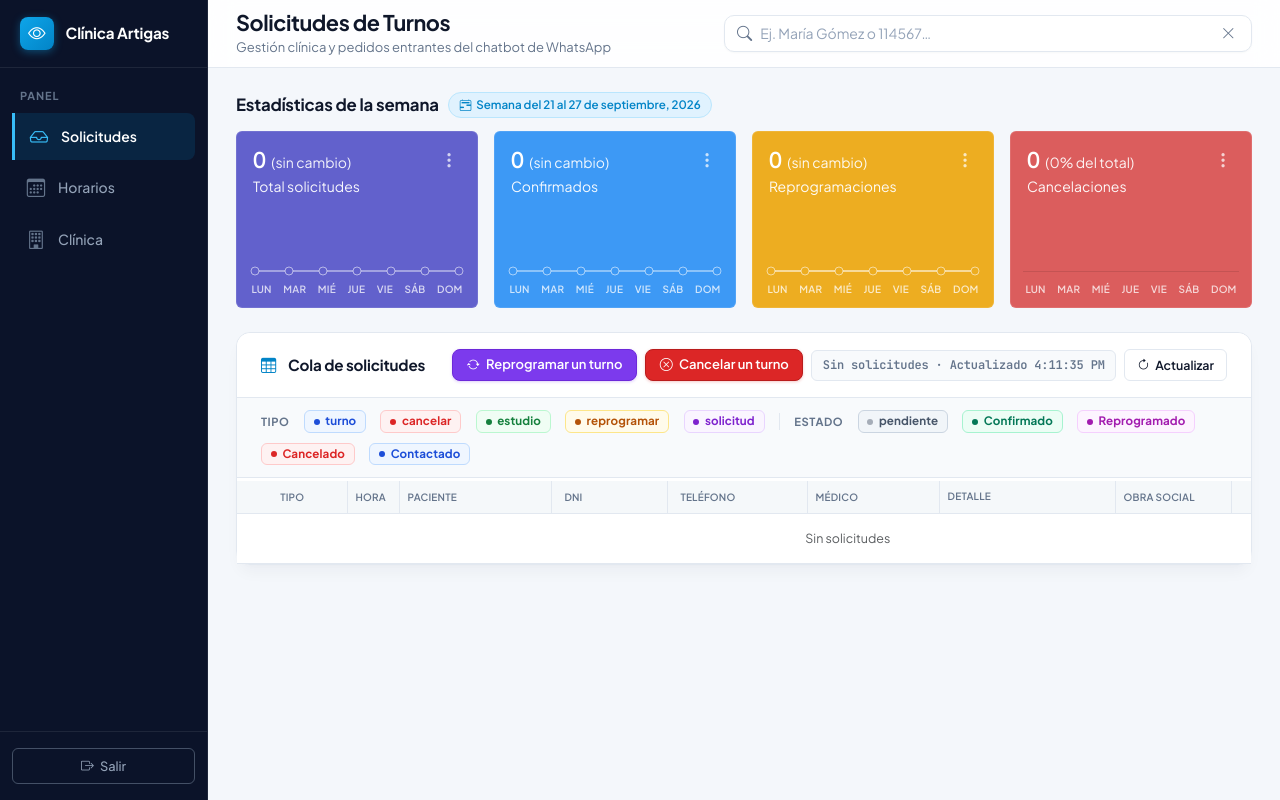
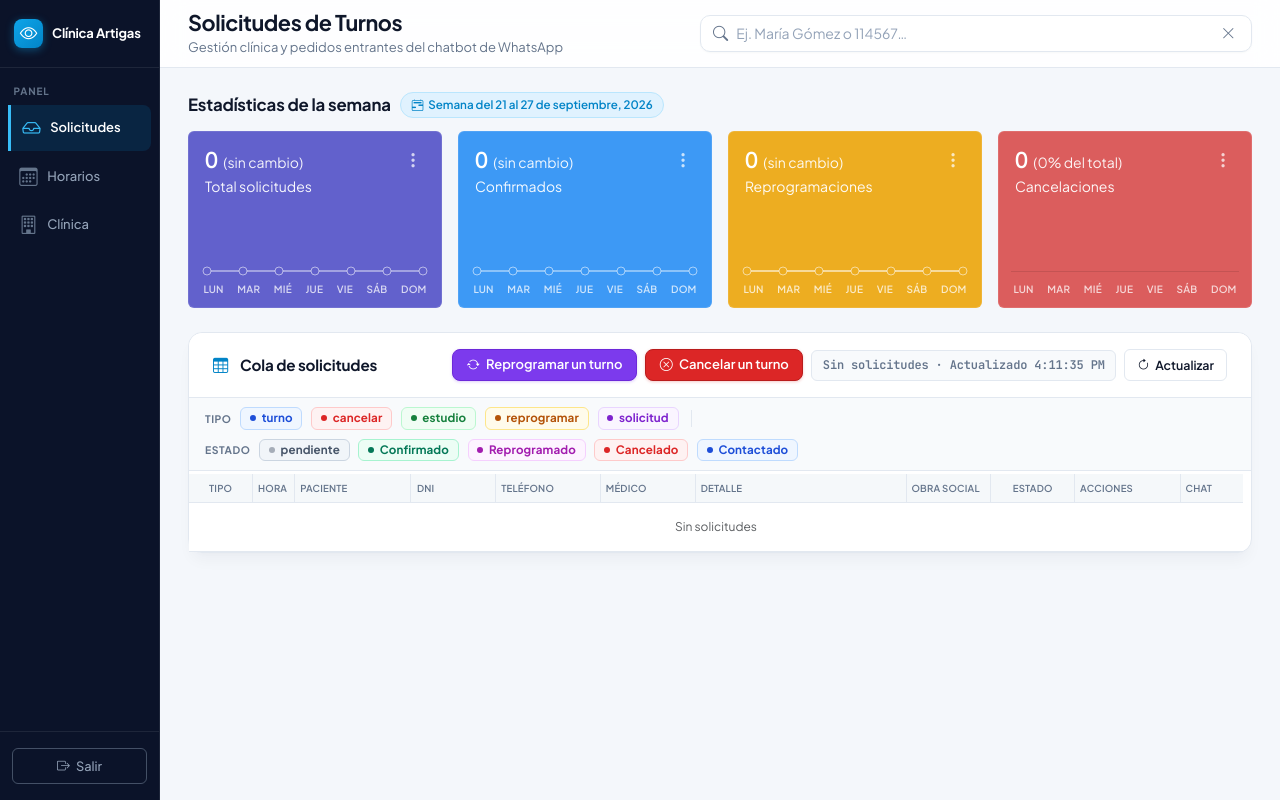
Before and after one commit to VesselVI/Chatbot__Artigas_n8n, a FastAPI app: page / in a window 1280 px wide. Run offline with FastAPI, Linux system fonts and the light colour scheme; the visitor is signed in with stand-in values (Sample User, id 1); data comes from the database, SQL or seed files in the repository; data that the repository does not hold is empty.

Commit message:
Tighten solicitudes layout so Acciones stay on-screen without scroll.
Narrow the sidebar and switch the table to percentage columns with clamped detalle.

Co-authored-by: Cursor <cursoragent@cursor.com>

```diff
--- a/dashboard/templates/index.html
+++ b/dashboard/templates/index.html
@@ -40,7 +40,7 @@
       --danger: #dc2626;
       --warn: #b45309;
       --ok: #047857;
-      --sidebar-width: 13rem;
+      --sidebar-width: 10rem;
       --header-h: 4.25rem;
       --ease-out: cubic-bezier(0.23, 1, 0.32, 1);
       --press: 140ms;
@@ -100,11 +100,11 @@
       height: var(--header-h);
       display: flex;
       align-items: center;
-      gap: 0.75rem;
-      padding: 0 1.25rem;
+      gap: 0.55rem;
+      padding: 0 0.85rem;
       color: #fff;
       font-weight: 700;
-      font-size: 0.95rem;
+      font-size: 0.8125rem;
       letter-spacing: -0.01em;
       border-bottom: 1px solid rgba(255, 255, 255, 0.08);
       text-decoration: none;
@@ -114,8 +114,8 @@
       box-shadow: inset 0 0 0 2px var(--accent);
     }
     .pc-sidebar .logo-mark {
-      width: 2.1rem;
-      height: 2.1rem;
+      width: 1.85rem;
+      height: 1.85rem;
       border-radius: 8px;
       background: linear-gradient(135deg, #0ea5e9, #0284c7);
       display: grid;
@@ -126,8 +126,8 @@
       box-shadow: 0 2px 8px rgba(14, 165, 233, 0.4);
     }
     .pc-sidebar .caption {
-      padding: 1.25rem 1.25rem 0.5rem;
-      font-size: 0.6875rem;
+      padding: 1rem 0.85rem 0.4rem;
+      font-size: 0.625rem;
       letter-spacing: 0.08em;
       text-transform: uppercase;
       color: var(--sidebar-caption);
@@ -135,19 +135,19 @@
     }
     .pc-sidebar .nav {
       flex: 1;
-      padding: 0 0.75rem;
+      padding: 0 0.5rem;
       display: flex;
       flex-direction: column;
-      gap: 0.25rem;
+      gap: 0.2rem;
     }
     .pc-sidebar .nav-link {
       display: flex;
       align-items: center;
-      gap: 0.75rem;
-      padding: 0.625rem 0.875rem;
+      gap: 0.55rem;
+      padding: 0.55rem 0.65rem;
       border-radius: 8px;
       color: var(--sidebar-text);
-      font-size: 0.875rem;
+      font-size: 0.8125rem;
       font-weight: 500;
       border: 0;
       background: transparent;
@@ -582,16 +582,22 @@
       display: flex;
       flex-wrap: wrap;
       align-items: center;
-      gap: 0.6rem 0.9rem;
-      padding: 0.75rem 1.5rem;
+      gap: 0.55rem 0.75rem;
+      padding: 0.55rem 1rem;
       background: #f8fafc;
       border-bottom: 1px solid var(--border);
-      font-size: 0.775rem;
+      font-size: 0.75rem;
       color: var(--muted);
+    }
+    .legend-group {
+      display: inline-flex;
+      flex-wrap: wrap;
+      align-items: center;
+      gap: 0.45rem 0.55rem;
     }
     .legend-label {
       font-weight: 700;
-      font-size: 0.7rem;
+      font-size: 0.65rem;
       text-transform: uppercase;
       letter-spacing: 0.05em;
       color: var(--muted);
@@ -600,6 +606,7 @@
       width: 1px;
       height: 1.1rem;
       background: var(--border);
+      flex-shrink: 0;
     }
 
     /* —— Badges —— */
@@ -748,22 +755,21 @@
 
     /* —— Table —— */
     .solicitudes-scroll {
-      overflow-x: auto;
+      overflow-x: hidden;
       overflow-y: visible;
       max-width: 100%;
       min-width: 0;
-      /* Room for hover tips above the first row and past the Chat column */
       padding-top: 0.15rem;
-      padding-right: 1.35rem;
+      padding-right: 0.5rem;
     }
     .solicitudes-table {
       width: 100%;
-      min-width: 68rem;
+      min-width: 0;
       margin: 0;
       border-collapse: separate;
       border-spacing: 0;
       table-layout: fixed;
-      font-size: 0.78rem;
+      font-size: 0.75rem;
     }
     .solicitudes-table thead th {
       position: sticky;
@@ -772,10 +778,10 @@
       background: #f5f8fa;
       color: var(--muted);
       font-weight: 600;
-      font-size: 0.625rem;
+      font-size: 0.6rem;
       letter-spacing: 0.02em;
       text-transform: uppercase;
-      padding: 0.55rem 0.45rem;
+      padding: 0.45rem 0.3rem;
       border-bottom: 1px solid var(--border);
       white-space: nowrap;
       text-align: left;
@@ -785,7 +791,7 @@
       border-left: 1px solid var(--border-soft);
     }
     .solicitudes-table tbody td {
-      padding: 0.5rem 0.45rem;
+      padding: 0.4rem 0.3rem;
       vertical-align: middle;
       border-bottom: 1px solid var(--border-soft);
       color: var(--ink);
@@ -796,9 +802,11 @@
     }
     .solicitudes-table tbody td.col-acciones,
     .solicitudes-table tbody td.col-chat,
-    .solicitudes-table tbody td.col-detalle,
     .solicitudes-table tbody td.col-estado {
       overflow: visible;
+    }
+    .solicitudes-table tbody td.col-detalle {
+      overflow: hidden;
     }
     @media (hover: hover) and (pointer: fine) {
       .solicitudes-table tbody tr.solicitud-row:hover td {
@@ -829,19 +837,19 @@
       font-variant-numeric: tabular-nums;
     }
 
-    /* Fixed rem widths on badge/action cols so leftover % does not inflate them.
-       Paciente keeps a floor so it cannot be crushed to 0 (names vanishing). */
-    .solicitudes-table col.c-tipo { width: 6.9rem; }
-    .solicitudes-table col.c-hora { width: 3.25rem; }
-    .solicitudes-table col.c-paciente { width: 9.5rem; }
-    .solicitudes-table col.c-dni { width: 7.25rem; }
-    .solicitudes-table col.c-tel { width: 8.75rem; }
-    .solicitudes-table col.c-medico { width: 8.25rem; }
-    .solicitudes-table col.c-detalle { width: 11rem; }
-    .solicitudes-table col.c-obra { width: 7.25rem; }
-    .solicitudes-table col.c-estado { width: 6.35rem; }
-    .solicitudes-table col.c-acciones { width: 4.75rem; }
-    .solicitudes-table col.c-chat { width: 3.1rem; }
+    /* % widths sum to 100% so the table fits the pane without horizontal scroll.
+       Detalle flexes; Acciones/Chat stay visible. */
+    .solicitudes-table col.c-tipo { width: 6%; }
+    .solicitudes-table col.c-hora { width: 4%; }
+    .solicitudes-table col.c-paciente { width: 11%; }
+    .solicitudes-table col.c-dni { width: 8%; }
+    .solicitudes-table col.c-tel { width: 10%; }
+    .solicitudes-table col.c-medico { width: 9%; }
+    .solicitudes-table col.c-detalle { width: 20%; }
+    .solicitudes-table col.c-obra { width: 8%; }
+    .solicitudes-table col.c-estado { width: 8%; }
+    .solicitudes-table col.c-acciones { width: 10%; }
+    .solicitudes-table col.c-chat { width: 6%; }
 
     .col-tipo,
     .col-estado {
@@ -854,15 +862,15 @@
     .solicitudes-table thead th.col-estado,
     .solicitudes-table tbody td.col-tipo,
     .solicitudes-table tbody td.col-estado {
-      padding: 0.35rem 0.2rem;
+      padding: 0.3rem 0.15rem;
       text-align: center;
     }
     .solicitudes-table thead th.col-dni,
     .solicitudes-table thead th.col-tel,
     .solicitudes-table tbody td.col-dni,
     .solicitudes-table tbody td.col-tel {
-      padding-left: 0.75rem;
-      padding-right: 0.75rem;
+      padding-left: 0.35rem;
+      padding-right: 0.35rem;
     }
     .col-hora { text-align: left; }
     .col-acciones {
@@ -877,26 +885,35 @@
     }
     .col-paciente,
     .col-medico,
-    .col-obra {
+    .col-obra,
+    .col-tel,
+    .col-dni {
       overflow: hidden;
       text-overflow: ellipsis;
       white-space: nowrap;
     }
     .col-paciente {
-      min-width: 7.5rem;
       font-weight: 700;
     }
     .col-detalle {
       white-space: normal;
-      overflow: visible;
+      overflow: hidden;
+      vertical-align: middle;
+    }
+    .col-detalle .detalle-clamp {
+      display: -webkit-box;
+      -webkit-box-orient: vertical;
+      -webkit-line-clamp: 2;
+      line-clamp: 2;
+      overflow: hidden;
       word-break: break-word;
-      line-height: 1.35;
-      vertical-align: middle;
+      line-height: 1.3;
+      max-height: 2.6em;
     }
 
     .cell-mono {
       font-family: var(--font-mono);
-      font-size: 0.775rem;
+      font-size: 0.7rem;
       font-weight: 500;
       font-variant-numeric: tabular-nums;
       color: #334155;
@@ -1888,19 +1905,23 @@
             </div>
           </div>
           <div class="legend-bar" aria-label="Leyenda de etiquetas">
+            <span class="legend-group">
               <span class="legend-label">Tipo</span>
               <span class="badge-tipo badge-turno">turno</span>
               <span class="badge-tipo badge-cancelar">cancelar</span>
               <span class="badge-tipo badge-estudio">estudio</span>
               <span class="badge-tipo badge-reprogramar">reprogramar</span>
               <span class="badge-tipo badge-solicitud">solicitud</span>
+            </span>
             <span class="legend-sep" aria-hidden="true"></span>
+            <span class="legend-group">
               <span class="legend-label">Estado</span>
               <span class="badge-estado badge-pendiente">pendiente</span>
               <span class="badge-estado badge-confirmado">Confirmado</span>
               <span class="badge-estado badge-estado-reprogramado">Reprogramado</span>
               <span class="badge-estado badge-cancelado">Cancelado</span>
               <span class="badge-estado badge-contactado">Contactado</span>
+            </span>
           </div>
           <div class="solicitudes-scroll" tabindex="0" aria-label="Tabla de solicitudes">
             <table class="solicitudes-table">
@@ -2570,7 +2591,7 @@
               <td class="col-dni cell-mono">${escapeHtml(b.dni || '-')}</td>
               <td class="col-tel cell-mono">${escapeHtml(tel)}</td>
               <td class="col-medico">${escapeHtml(b.medico)}</td>
-              <td class="col-detalle">${detalleCell(b)}</td>
+              <td class="col-detalle"><span class="detalle-clamp" title="${escapeHtml(b.detalle || b.horario_preferido || '')}">${detalleCell(b)}</span></td>
               <td class="col-obra">${escapeHtml(b.obra_social)}</td>
               <td class="col-estado">${statusBadge(b)}</td>
               <td class="col-acciones">${confirmAction(b)}</td>
```
Also changed, not shown: dashboard/tests/loop-paciente-column.mjs (+84 -25 lines). Lines whose indentation alone changed are shown as unchanged.
